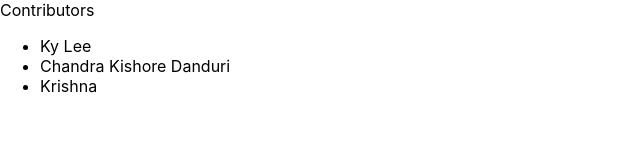
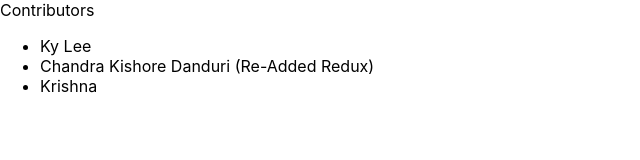
Before and after one commit to kyhy/xenia, a React (Create React App) app: page /contributors in a window 1280 px wide. Shown: the top 160 px of the page, without its empty margins (0-640 px from the left). Built offline with nearby package versions, Linux system fonts and the light colour scheme.

Commit message:
ReAdded (#7)
* ReAdded

* testing pushing to other PR

```diff
--- a/src/Contributors.js
+++ b/src/Contributors.js
@@ -7,7 +7,7 @@ const Contributors = () => (
     </div>
     <ul>
       <li>Ky Lee</li>
-      <li>Chandra Kishore Danduri</li>
+      <li>Chandra Kishore Danduri (Re-Added Redux)</li>
       <li>Krishna</li>
     </ul>
   </div>
```
